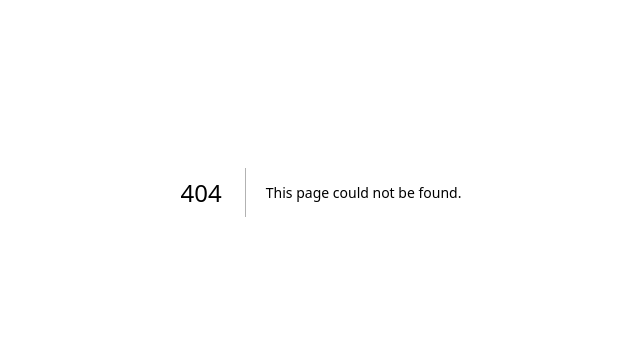
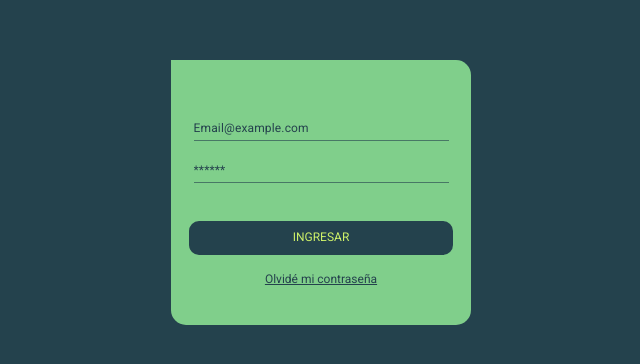
Before and after one commit to JuanPiPem/BoxDeliveryFrontend, a Next.js app: page /login in a window 1280 px wide. Before the commit this address had no page. Shown: the part 208-572 px from the top of the page, without its empty margins (319-959 px from the left). Built offline with nearby package versions, Linux system fonts and the light colour scheme.

Commit message:
add login admin component

```diff
--- a/src/app/globals.css
+++ /dev/null
@@ -1,107 +0,0 @@
-:root {
-  --max-width: 1100px;
-  --border-radius: 12px;
-  --font-mono: ui-monospace, Menlo, Monaco, 'Cascadia Mono', 'Segoe UI Mono',
-    'Roboto Mono', 'Oxygen Mono', 'Ubuntu Monospace', 'Source Code Pro',
-    'Fira Mono', 'Droid Sans Mono', 'Courier New', monospace;
-
-  --foreground-rgb: 0, 0, 0;
-  --background-start-rgb: 214, 219, 220;
-  --background-end-rgb: 255, 255, 255;
-
-  --primary-glow: conic-gradient(
-    from 180deg at 50% 50%,
-    #16abff33 0deg,
-    #0885ff33 55deg,
-    #54d6ff33 120deg,
-    #0071ff33 160deg,
-    transparent 360deg
-  );
-  --secondary-glow: radial-gradient(
-    rgba(255, 255, 255, 1),
-    rgba(255, 255, 255, 0)
-  );
-
-  --tile-start-rgb: 239, 245, 249;
-  --tile-end-rgb: 228, 232, 233;
-  --tile-border: conic-gradient(
-    #00000080,
-    #00000040,
-    #00000030,
-    #00000020,
-    #00000010,
-    #00000010,
-    #00000080
-  );
-
-  --callout-rgb: 238, 240, 241;
-  --callout-border-rgb: 172, 175, 176;
-  --card-rgb: 180, 185, 188;
-  --card-border-rgb: 131, 134, 135;
-}
-
-@media (prefers-color-scheme: dark) {
-  :root {
-    --foreground-rgb: 255, 255, 255;
-    --background-start-rgb: 0, 0, 0;
-    --background-end-rgb: 0, 0, 0;
-
-    --primary-glow: radial-gradient(rgba(1, 65, 255, 0.4), rgba(1, 65, 255, 0));
-    --secondary-glow: linear-gradient(
-      to bottom right,
-      rgba(1, 65, 255, 0),
-      rgba(1, 65, 255, 0),
-      rgba(1, 65, 255, 0.3)
-    );
-
-    --tile-start-rgb: 2, 13, 46;
-    --tile-end-rgb: 2, 5, 19;
-    --tile-border: conic-gradient(
-      #ffffff80,
-      #ffffff40,
-      #ffffff30,
-      #ffffff20,
-      #ffffff10,
-      #ffffff10,
-      #ffffff80
-    );
-
-    --callout-rgb: 20, 20, 20;
-    --callout-border-rgb: 108, 108, 108;
-    --card-rgb: 100, 100, 100;
-    --card-border-rgb: 200, 200, 200;
-  }
-}
-
-* {
-  box-sizing: border-box;
-  padding: 0;
-  margin: 0;
-}
-
-html,
-body {
-  max-width: 100vw;
-  overflow-x: hidden;
-}
-
-body {
-  color: rgb(var(--foreground-rgb));
-  background: linear-gradient(
-      to bottom,
-      transparent,
-      rgb(var(--background-end-rgb))
-    )
-    rgb(var(--background-start-rgb));
-}
-
-a {
-  color: inherit;
-  text-decoration: none;
-}
-
-@media (prefers-color-scheme: dark) {
-  html {
-    color-scheme: dark;
-  }
-}
--- /dev/null
+++ b/src/app/globals.scss
@@ -0,0 +1,8 @@
+body {
+  margin: 0;
+  padding: 0;
+}
+$primary-color: #80cf8b;
+$dark-green: #24424d;
+$light-yellow: #cef169;
+$light-violet: #cec4f4;
--- a/src/app/layout.tsx
+++ b/src/app/layout.tsx
@@ -1,22 +1,23 @@
-import type { Metadata } from 'next'
-import { Inter } from 'next/font/google'
-import './globals.css'
+import type { Metadata } from "next";
+import { Inter } from "next/font/google";
+import React from "react";
+import "./globals.scss";
 
-const inter = Inter({ subsets: ['latin'] })
+const inter = Inter({ subsets: ["latin"] });
 
 export const metadata: Metadata = {
-  title: 'Create Next App',
-  description: 'Generated by create next app',
-}
+  title: "Box Delivery App",
+  description: "Generated by create next app",
+};
 
 export default function RootLayout({
   children,
 }: {
-  children: React.ReactNode
+  children: React.ReactNode;
 }) {
   return (
     <html lang="en">
       <body className={inter.className}>{children}</body>
     </html>
-  )
+  );
 }
--- /dev/null
+++ b/src/app/login/page.tsx
@@ -0,0 +1,12 @@
+import Login from "components/login/Login";
+import React from "react";
+
+const login = () => {
+  return (
+    <div>
+      <Login />
+    </div>
+  );
+};
+
+export default login;
--- /dev/null
+++ b/src/components/login/Login.tsx
@@ -0,0 +1,26 @@
+import React from "react";
+import s from "./login.module.scss";
+import { roboto } from "fonts";
+
+const Login = () => {
+  return (
+    <div className={`${s.loginContainer} ${roboto.className} `}>
+      <div className={s.loginContentContainer}>
+        <div className={s.content}>
+          <input
+            type="email"
+            className={s.input}
+            placeholder="Email@example.com"
+          />
+          <input type="password" className={s.input} placeholder="******" />
+          <button className={s.buttonLogin}>Ingresar</button>
+          <button className={s.buttonRecoverPassword}>
+            Olvidé mi contraseña
+          </button>
+        </div>
+      </div>
+    </div>
+  );
+};
+
+export default Login;
--- /dev/null
+++ b/src/components/login/login.module.scss
@@ -0,0 +1,60 @@
+.loginContainer {
+  width: 100%;
+  height: 100vh;
+  display: flex;
+  justify-content: center;
+  align-items: center;
+  color: #24424d;
+  background-color: #24424d;
+}
+.loginContentContainer {
+  height: 265px;
+  width: 300px;
+  display: flex;
+  justify-content: center;
+  align-items: center;
+  border-radius: 0px 15px 15px 15px;
+  background-color: #80cf8b;
+}
+.content {
+  width: 85%;
+  display: flex;
+  flex-direction: column;
+  align-items: center;
+}
+.input {
+  all: unset;
+  width: 100%;
+  font-size: 12px;
+  font-style: normal;
+  margin-top: 17px;
+  font-weight: 400;
+  line-height: 24px;
+  letter-spacing: 0.15px;
+  border-bottom: 0.1px solid #24424d9c;
+  &::placeholder {
+    color: #24424d;
+  }
+}
+.buttonLogin {
+  all: unset;
+  margin: 38px 0 17px 0;
+  border-radius: 10px;
+  line-height: 25px;
+  color: #cef169;
+  font-size: 12px;
+  padding: 4.5px;
+  width: 100%;
+  text-align: center;
+  font-weight: 400;
+  text-transform: uppercase;
+  background-color: #24424d;
+}
+.buttonRecoverPassword {
+  all: unset;
+  font-size: 12px;
+  font-weight: 400;
+  color: #24424d;
+  font-size: 12px;
+  text-decoration-line: underline;
+}
--- /dev/null
+++ b/src/fonts.ts
@@ -0,0 +1,6 @@
+import { Roboto } from "next/font/google";
+
+export const roboto = Roboto({
+  subsets: ["latin"],
+  weight: ["400", "500"],
+});
```
Also changed, not shown: src/app/page.module.css (deleted, +0 -229 lines), 1 other file (tests, documents, lock files or other folders).
